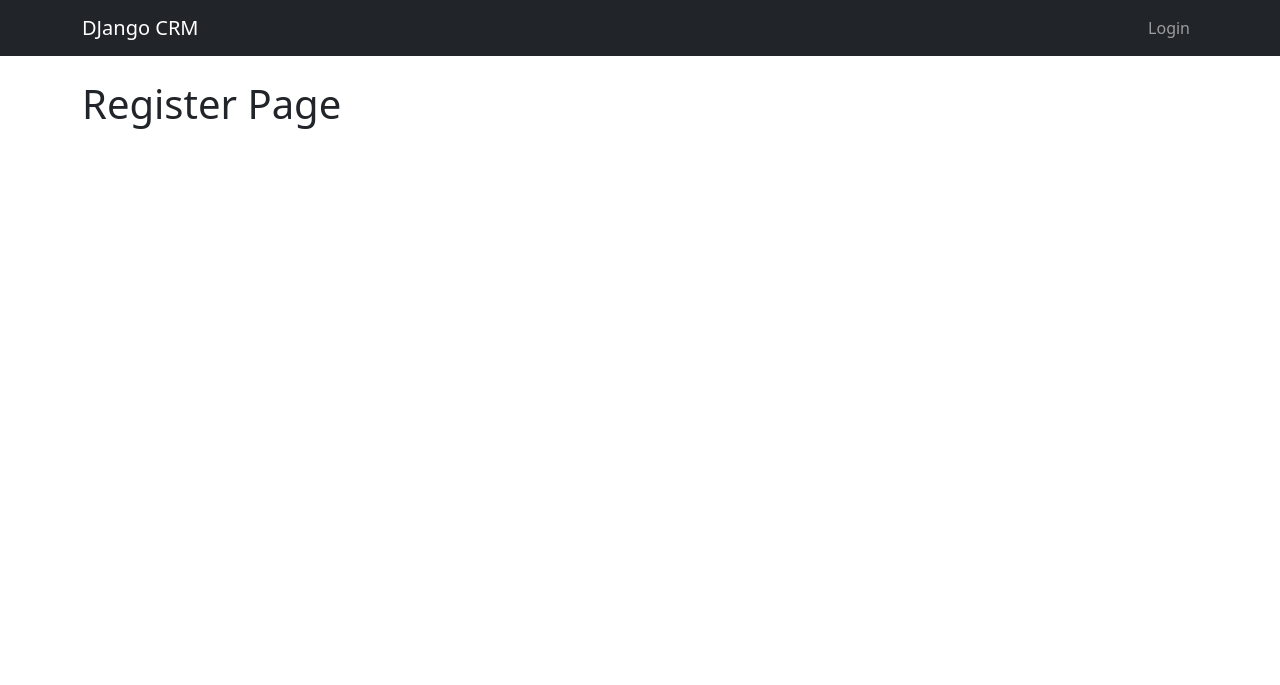
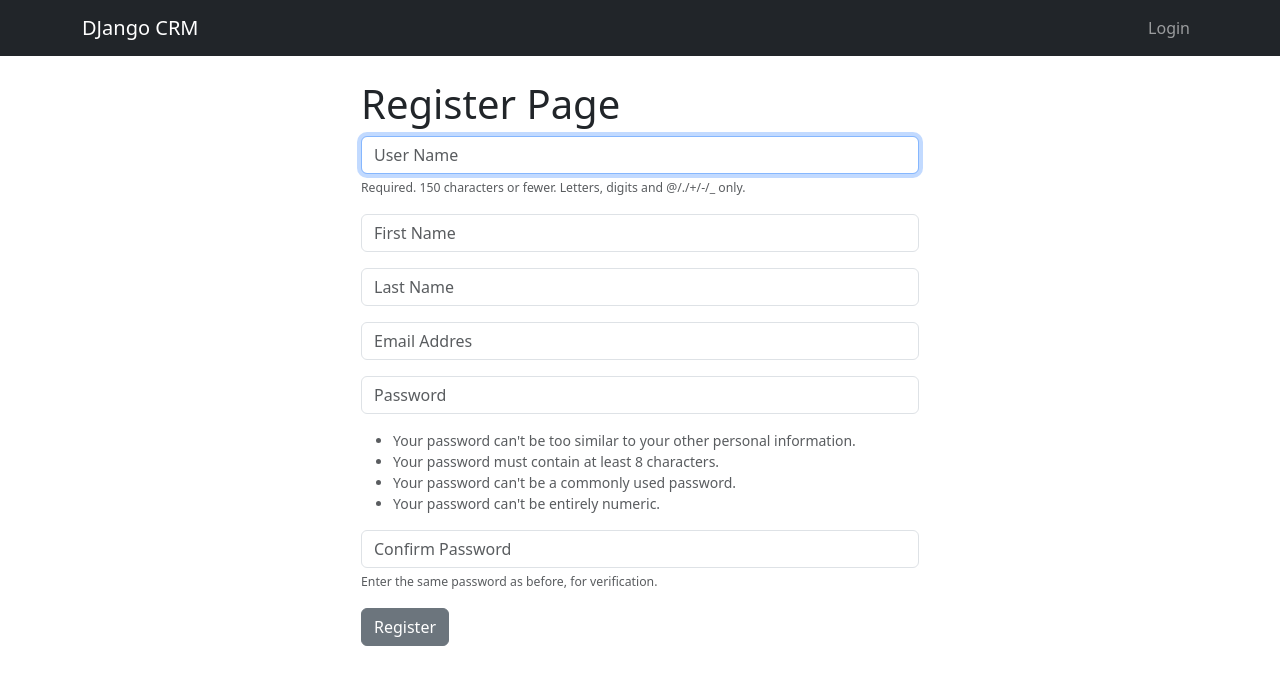
Before and after one commit to bdelgado1994/cms_django, a Django app: page /register/ in a window 1280 px wide. Shown: the top 685 px of the page. Run offline with Django 4.2, Linux system fonts and the light colour scheme; some libraries are stand-ins or nearby versions.

Commit message:
register Form added in html

```diff
--- a/website/forms.py
+++ b/website/forms.py
@@ -11,7 +11,7 @@ class SingUpForm(UserCreationForm):
             attrs={"class": "form-control", "placeholder": "Email Addres"}
         ),
     )
-    name = forms.CharField(
+    first_name = forms.CharField(
         label="",
         max_length=100,
         widget=forms.TextInput(
--- a/website/templates/pages/register.html
+++ b/website/templates/pages/register.html
@@ -1,3 +1,21 @@
 {% extends 'layouts.html' %} {% block content %}
-<h1>Register Page</h1>
+<div class="col-md-6 offset-md-3">
+  <h1>Register Page</h1>
+  <form action="{% url 'register' %}" class="form-group" method="post">
+    {% csrf_token %}
+    {% if form.errors %}
+        <div class="alert alert-danger alert-dismissible fade show" role="alert">
+          <strong>Yor Form Has Errors</strong>
+            {% for field in form %}
+                {% if field.errors %}
+                    {{ field.errors }}
+                {% endif %}
+            {% endfor %}
+        </div>
+    {% endif %} {{ form.as_p }}
+    <div class="mb-3">
+      <input type="submit" class="btn btn-secondary" value="Register" />
+    </div>
+  </form>
+</div>
 {% endblock content %}
--- a/website/views.py
+++ b/website/views.py
@@ -1,6 +1,7 @@
 from django.shortcuts import render, redirect
 from django.contrib.auth import authenticate, login, logout
 from django.contrib import messages
+from .forms import SingUpForm
 
 
 def home(request):
@@ -37,4 +38,18 @@ def logout_user(request):
 
 
 def register_user(request):
-    return render(request, "pages/register.html", {})
+    if request.method == "POST":
+        form = SingUpForm(request.POST)
+        if form.is_valid():
+            form.save()
+            # Authenticate and login
+            username = form.cleaned_data["username"]
+            password = form.cleaned_data["password1"]
+            user = authenticate(username=username, password=password)
+            login(request, user)
+            messages.success(request, "You Have Successfully Resgistered! Welcome")
+            return redirect("home")
+    else:
+        form = SingUpForm()
+        return render(request, "pages/register.html", {"form": form})
+    return render(request, "pages/register.html", {"form": form})
```
